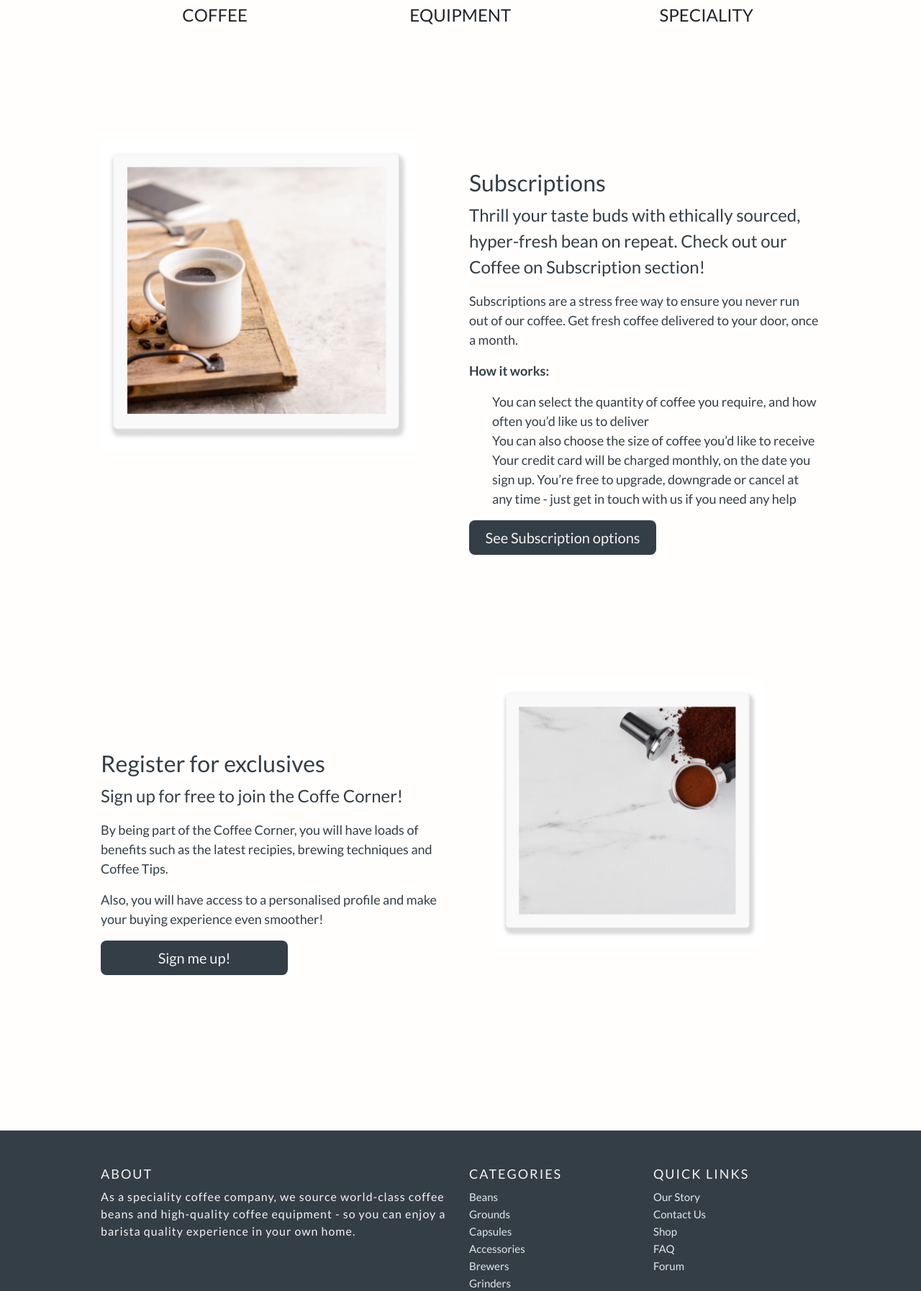
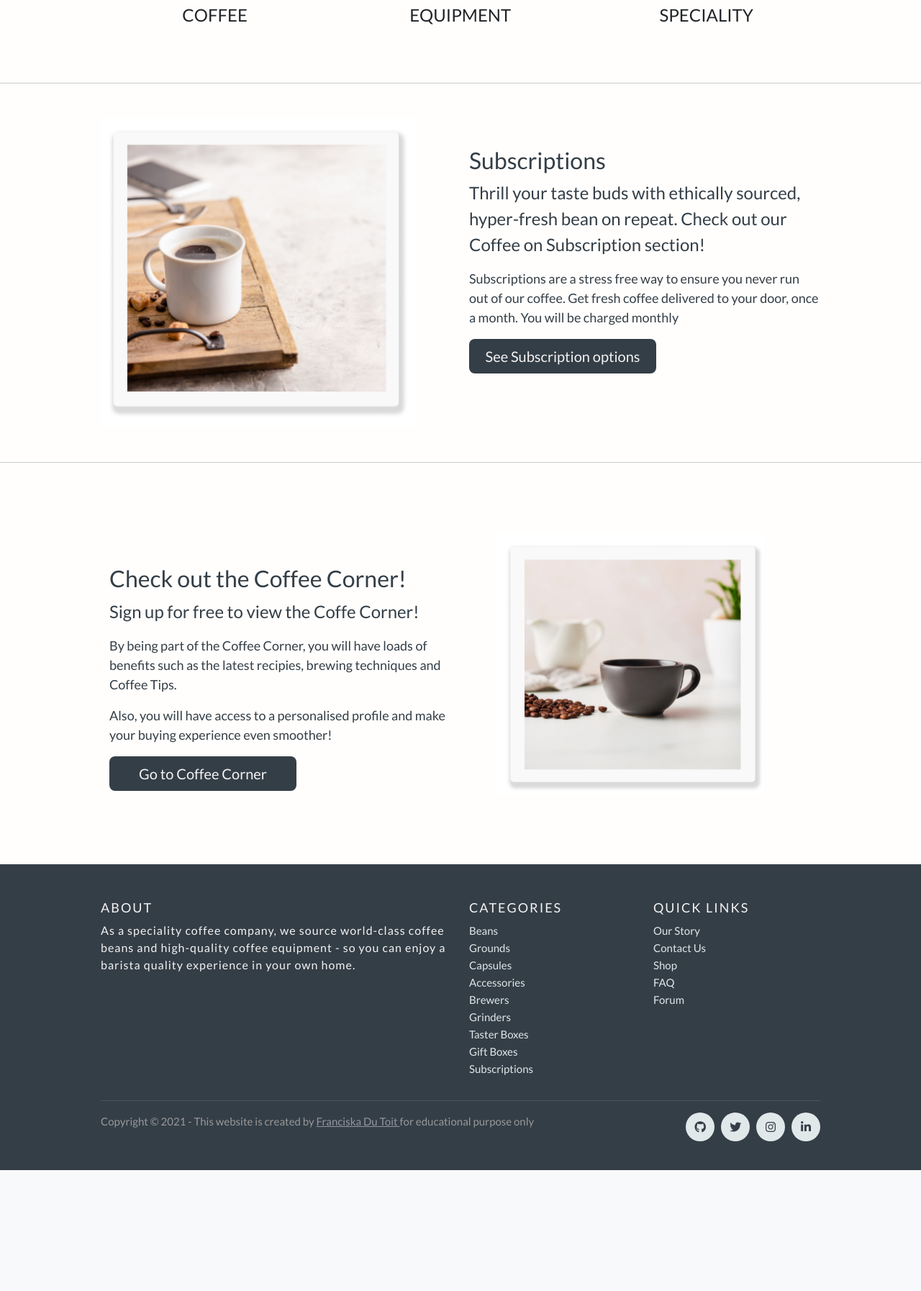
Before and after one commit to Code-Institute-Submissions/happybean, a Django app: page / in a window 1280 px wide. Shown: the part 1299-3093 px from the top of the page at 72% size. After the commit the page ends 2925 px from the top, so only its background shows below. Run offline with Django 3.2, Linux system fonts and the light colour scheme; some libraries are stand-ins or nearby versions.

Commit message:
Restructure code and style index.hmtl in home app

```diff
--- a/home/templates/home/index.html
+++ b/home/templates/home/index.html
@@ -36,78 +36,85 @@
     <div class="row row-cols-1 row-cols-md-3 g-4">
         <div class="col">
             <div class="h-100 hvr-grow">
-            <a href="{% url 'products' %}?category=beans,grounds,capsules" class="btn"><img src="{% static 'images/coffee-category.png' %}" class="card-img-top" alt="Coffee Products">
+                <a href="{% url 'products' %}?category=beans,grounds,capsules" class="btn"><img
+                        src="{% static 'images/coffee-category.png' %}" class="card-img-top" alt="Coffee Products">
                     <div class="card-body">
                         <h3 class="card-title">COFFEE</h3>
-                </div></a>
+                    </div>
+                </a>
             </div>
         </div>
         <div class="col">
             <div class="h-100 hvr-grow">
-            <a href="{% url 'products' %}?category=accessories,brewers,grinders" class="btn"><img src="{% static 'images/equipment_category.png' %}" class="card-img-top" alt="Equipment Products">
+                <a href="{% url 'products' %}?category=accessories,brewers,grinders" class="btn"><img
+                        src="{% static 'images/equipment_category.png' %}" class="card-img-top"
+                        alt="Equipment Products">
                     <div class="card-body">
                         <h3 class="card-title">EQUIPMENT</h3>
-                </div></a>
+                    </div>
+                </a>
             </div>
         </div>
         <div class="col">
             <div class="h-100 hvr-grow">
-            <a href="{% url 'products' %}?category=taster_boxes,gift_boxes,subscriptions" class="btn"><img src="{% static 'images/speciality_category.png' %}" class="card-img-top" alt="Speciality Products">
+                <a href="{% url 'products' %}?category=taster_boxes,gift_boxes,subscriptions" class="btn"><img
+                        src="{% static 'images/speciality_category.png' %}" class="card-img-top"
+                        alt="Speciality Products">
                     <div class="card-body">
                         <h3 class="card-title">SPECIALITY</h3>
-                </div></a>
+                    </div>
+                </a>
             </div>
         </div>
     </div>
 </section>
-
+<hr class="mt-5 mb-5">
 <!-- Subscriptions -->
-    <div class="container" id="subscription-section">
+<div class="container mt-5">
     <div class="row ">
         <div class="col-12 col-md-6  ">
-                <img src="{% static 'images/subscription.png' %}"  class="section-img" alt="Cup of coffee on wooden board">
+            <img src="{% static 'images/subscription.png' %}" class="section-img" alt="Cup of coffee on wooden board">
         </div>
         <div class="col-sm-12 col-md-6 ">
             <h2 class="block-heading">Subscriptions
             </h2>
             <p class="information">
-                    Thrill your taste buds with ethically sourced, hyper-fresh bean on repeat. Check out our Coffee on Subscription section!
+                Thrill your taste buds with ethically sourced, hyper-fresh bean on repeat. Check out our Coffee on
+                Subscription section!
             </p>
             <p>
-                    Subscriptions are a stress free way to ensure you never run out of our coffee. Get fresh coffee delivered to your door, once a month.
+                Subscriptions are a stress free way to ensure you never run out of our coffee. Get fresh coffee
+                delivered to your door, once a month. You will be charged monthly
             </p>
             <p>
-                <strong>How it works:</strong></p>
-                <ul>
-                    <li>You can select the quantity of coffee you require, and how often you’d like us to deliver</li>
-                    <li>You can also choose the size of coffee you’d like to receive</li>
-                    <li>Your credit card will be charged monthly, on the date you sign up. You’re free to upgrade, downgrade or cancel at any time - just get in touch with us if you need any help</li>
-                </ul>
-                <a class="btn btn-lg subscription-button" href="{% url 'products' %}?category=subscriptions" role="button">See Subscription options</a>
+                <a class="btn btn-lg subscription-button" href="{% url 'products' %}?category=subscriptions"
+                    role="button">See Subscription options</a>
         </div>
     </div>
 </div>
-
+<hr class="mt-5 mb-0">
 <!-- Registration section -->
-    <div class="container" id="register-section">
-        <div class="row h-100">
-            <div class="col-12 col-md-6 block">
-                <h2 class="block-heading">Register for exclusives
+<div class="container mt-0 mb-5">
+    <div class="row">
+        <div class="col-12 col-md-6 block ps-4">
+            <h2 class="block-heading">Check out the Coffee Corner!
             </h2>
             <p class="information">
-                    Sign up for free to join the Coffe Corner!
+                Sign up for free to view the Coffe Corner!
             </p>
             <p>
-                    By being part of the Coffee Corner, you will have loads of benefits such as the latest recipies, brewing techniques and Coffee Tips.
+                By being part of the Coffee Corner, you will have loads of benefits such as the latest recipies, brewing
+                techniques and Coffee Tips.
             </p>
             <p>
                 Also, you will have access to a personalised profile and make your buying experience even smoother!
             </p>
             </ul>
-                <a class="btn btn-lg subscription-button" href="{% url 'account_signup' %}" role="button">Sign me up!</a>
+            <a class="btn btn-lg subscription-button" href="{% url 'account_signup' %}" role="button">Go to Coffee
+                Corner</a>
         </div>
-            <div class="col-sm-12 col-md-6 p-5 ">
-                <img src="{% static 'images/register.png' %}"  class="section-img" alt="Coffee Grounds">
+        <div class="col-sm-12 col-md-6 p-5 mt-5">
+            <img src="{% static 'images/coffee_corner1.png' %}" class="section-img" alt="Coffee Grounds">
         </div>
     </div>
 </div>
```
Lines whose indentation alone changed are shown as unchanged.
